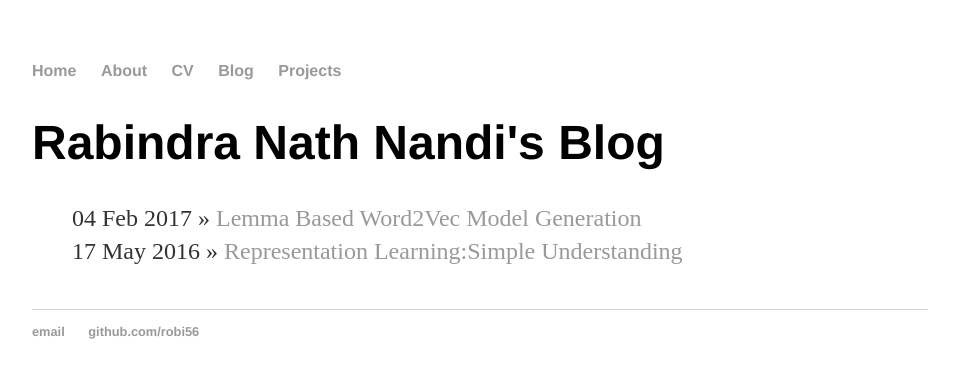
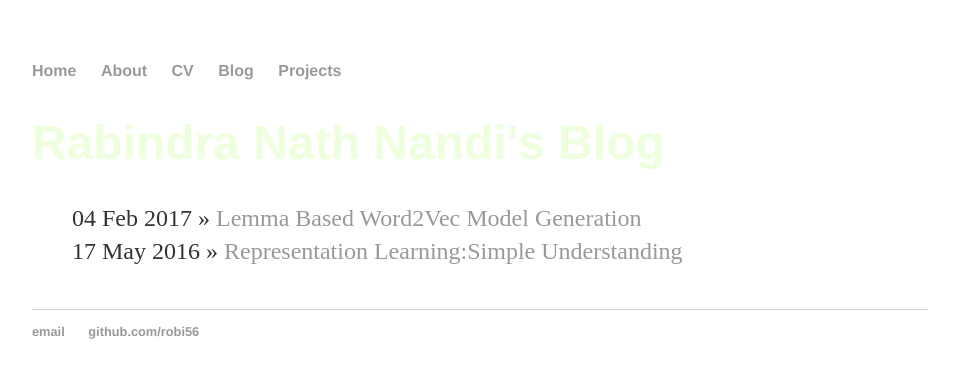
Before and after one commit to robi56/robi56.github.io, a Jekyll site: the page built from blog/index.html, in a window 1280 px wide. Shown: the top 378 px of the page, without its empty margins (160-1119 px from the left). Built offline with Jekyll 4.4.1, drawn with Linux system fonts in a browser that asks for light colours.

Commit message:
modified css

```diff
--- a/css/main.css
+++ b/css/main.css
@@ -1,4 +1,4 @@
-body { margin: 60px auto; width: 70%; }
+body { margin: 60px auto; width: 70%; color:#EFD }
 
 a { text-decoration: none; color: #999; }
 a:hover { text-decoration: underline; }
```
